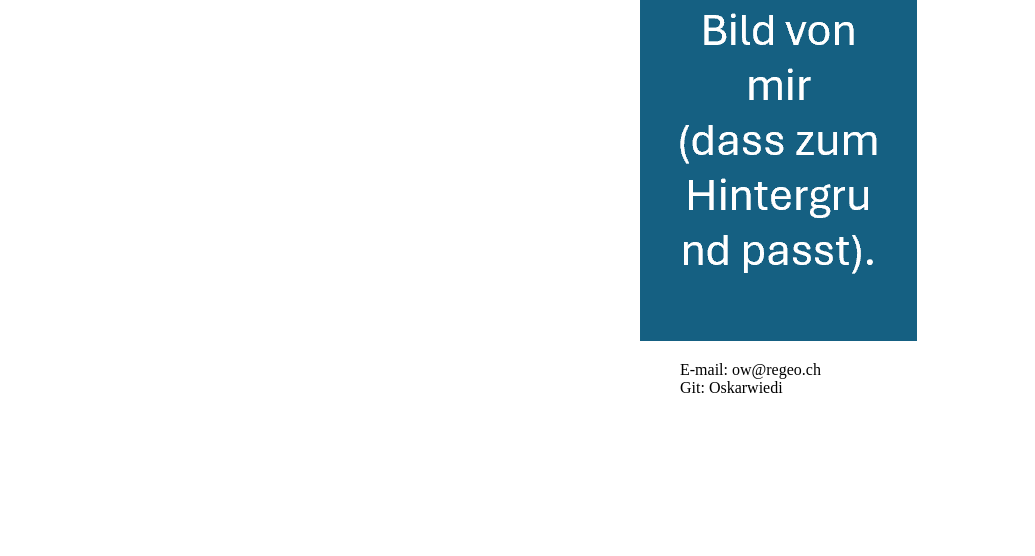
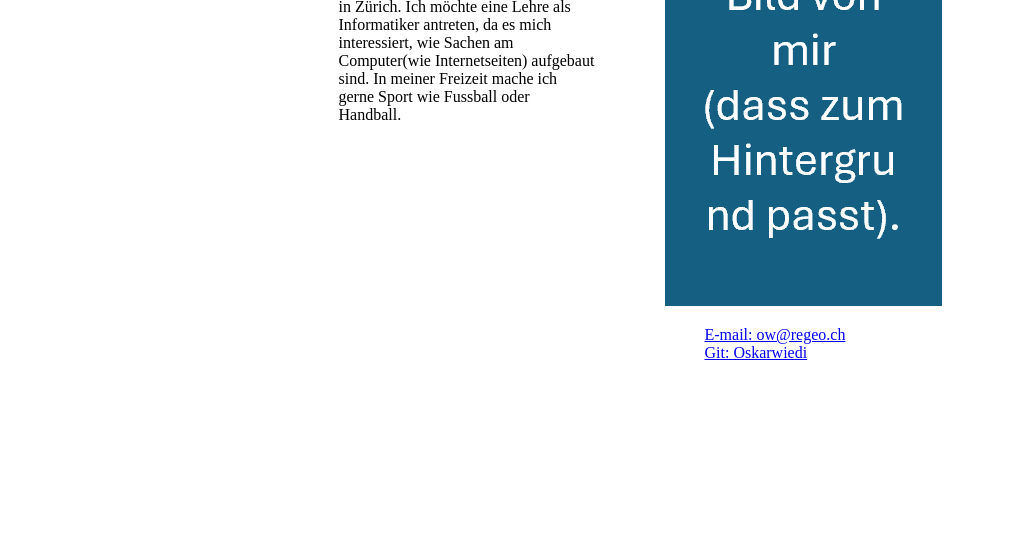
Before and after one commit to Oskiwiedi/CV, a plain HTML site: page index.html in a window 1280 px wide. Shown: the part 244-800 px from the top of the page, without its empty margins (0-1035 px from the left). Drawn offline with Linux system fonts and the light colour scheme.

Commit message:
Update Startpage

```diff
--- a/index.html
+++ b/index.html
@@ -33,8 +33,8 @@
                 </div>
 
                 <ul id="footerlist">
-                    <li>E-mail: ow@regeo.ch</li>
-                    <li>Git: Oskarwiedi </li>
+                    <li><a href="mailto:ow@regeo.ch">E-mail: ow@regeo.ch</a></li>
+                    <li> <a href="https://github.com/Oskiwiedi ">Git: Oskarwiedi </a></li>
                 </ul>
             </div>
         </div>
--- a/style.css
+++ b/style.css
@@ -12,12 +12,13 @@ h1 {
 
 #body-text {
     text-align: left;
-    width: 50%;
+    width: 20%;
     margin-top: 100px;
+    margin-right: 70px;
 }
 
 #body-picture{
-    margin-top: 150px;
+    margin-top: 115px;
 
 }
 
@@ -34,8 +35,8 @@ h1 {
         align-items: center;
         justify-content: center;
         height: 100%;
-        width: 80%;
         margin: auto;
+
     }
 
 .header-navigation-item {
@@ -65,5 +66,5 @@ h1 {
 
 #flex-container {
     display: flex;
-
+    justify-content: center;
   }
```
